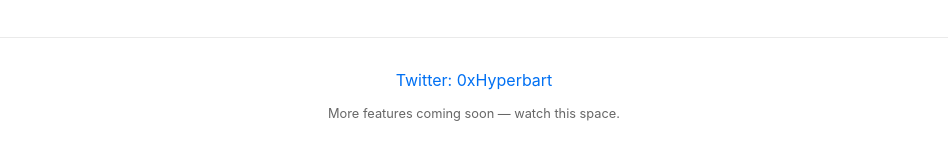
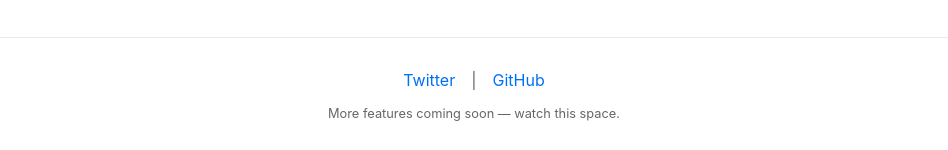
Before and after one commit to 0xHyperbart/celsiustransactions, a Next.js app: page / in a window 1280 px wide. Shown: the part 763-913 px from the top of the page, without its empty margins (166-1114 px from the left). Built offline with nearby package versions, Linux system fonts and the light colour scheme.

Commit message:
improve links layout

```diff
--- a/pages/index.js
+++ b/pages/index.js
@@ -130,9 +130,14 @@
       </main>
 
       <footer className={styles.footer}>
-        <a href="https://twitter.com/0xHyperbart" rel="noopener noreferrer">
-          Twitter: 0xHyperbart
-        </a>
+        <div className={styles.footerLinks}>
+          <a href="https://twitter.com/0xHyperbart" rel="noopener noreferrer">
+            Twitter
+          </a> |
+          <a href="https://github.com/0xHyperbart/celsiustransactions" rel="noopener noreferrer">
+            GitHub
+          </a>
+        </div>
         <div class={styles.small}>
           More features coming soon &mdash; watch this space.
         </div>
--- a/styles/Home.module.css
+++ b/styles/Home.module.css
@@ -21,6 +21,11 @@
   border-top: 1px solid #eaeaea;
   justify-content: center;
   align-items: center;
+}
+.footerLinks {
+  display: flex;
+  color: #666;
+  gap: 1rem;
 }
 
 .small {
```
